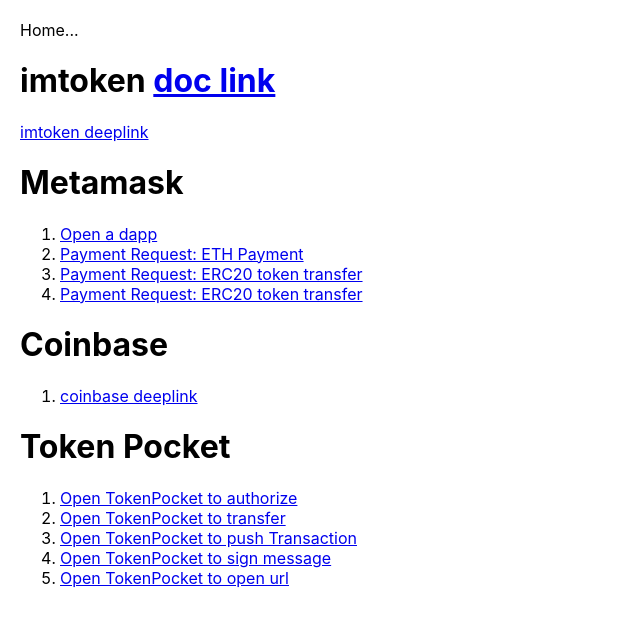
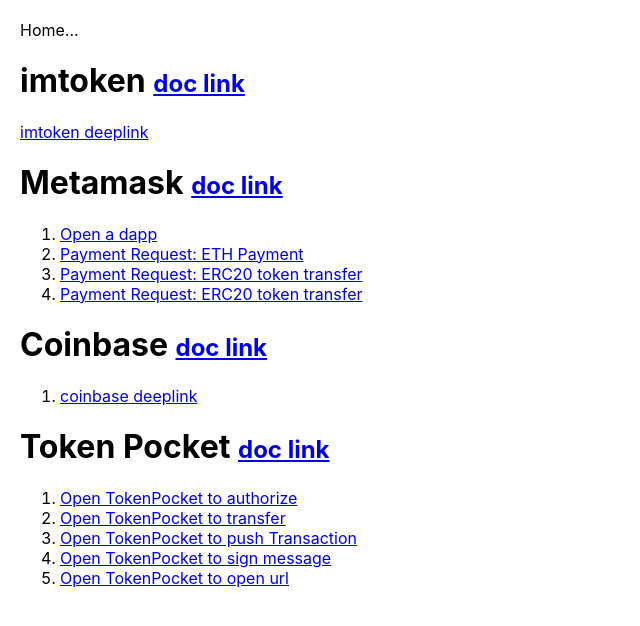
Before and after one commit to unicornonea/adapterjs, a React (Create React App) app: page /#/ in a window 1280 px wide. Shown: the top 626 px of the page, without its empty margins (0-640 px from the left). Built offline with nearby package versions, Linux system fonts and the light colour scheme; no server answers; what tronweb would draw is missing.

Commit message:
add doc link

```diff
--- a/src/components/Home.tsx
+++ b/src/components/Home.tsx
@@ -63,7 +63,11 @@
 
     return (
       <>
-        <h1>Metamask</h1>
+        <h1>Metamask{' '}
+          <a href="https://docs.metamask.io/guide/mobile-best-practices.html#deeplinking" target="_blank">
+            doc link
+          </a>
+        </h1>
         <ol>
           <li>
             <a href={`https://metamask.app.link/dapp/${dappUrl}`}>Open a dapp</a>
@@ -87,7 +91,11 @@
     const callback = null;
     return (
       <>
-        <h1>Coinbase</h1>
+        <h1>Coinbase{' '}
+          <a href="https://docs.cloud.coinbase.com/wallet-sdk/docs/deep-link-into-dapp-browser" target="_blank">
+            doc link
+          </a>
+        </h1>
         <ol>
           <li>
             <a href={`https://go.cb-w.com/dapp?cb_url=${dappUrl}&cb_callback=${callback}`}>coinbase deeplink</a>
@@ -171,7 +179,11 @@
     }
     return (
       <>
-        <h1>Token Pocket</h1>
+        <h1>Token Pocket{' '}
+          <a href="https://help.tokenpocket.pro/developer-cn/mobile-wallet/deeplink" target="_blank">
+            doc link
+          </a>
+        </h1>
         <ol>
           <li>
             <a href={`tpoutside://pull.activity?param=${encodeURI(JSON.stringify(authorizeParam))}`}>Open TokenPocket to authorize</a>
--- a/src/index.css
+++ b/src/index.css
@@ -13,3 +13,7 @@
 .home-container {
   padding: 20px;
 }
+
+h1 a {
+  font-size: 24px;
+}
```
